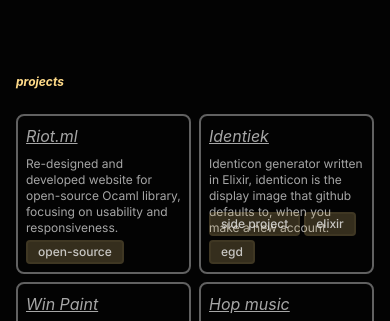
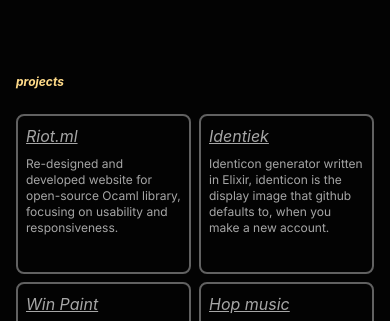
Before and after one commit to SushiJ/portfolio, an Astro site: page / in a window 390 px wide. Shown: the part 472-793 px from the top of the page. Built offline with nearby package versions, Linux system fonts and the light colour scheme; Astro itself is replaced by a stand-in of ours; a web font is replaced by a local one.

Commit message:
fix. fix styling on mobile
* init re-design

* add project section

* Chore. redesign

* Chore. seo

* Fix. links

* new colors

* More color changes

* Chore. change colors

* fix. fix styling on mobile

```diff
--- a/src/components/Card.astro
+++ b/src/components/Card.astro
@@ -16,7 +16,7 @@ const { name, link, desc, tags } = Astro.props;
     <p class="text-xs">
       {desc}
     </p>
-    <div class="absolute bottom-2 flex flex-wrap gap-1">
+    <div class="absolute bottom-2 hidden flex-wrap gap-1 md:flex">
       {tags.map((t: string) => <Badge title={t} />)}
     </div>
   </div>
```
